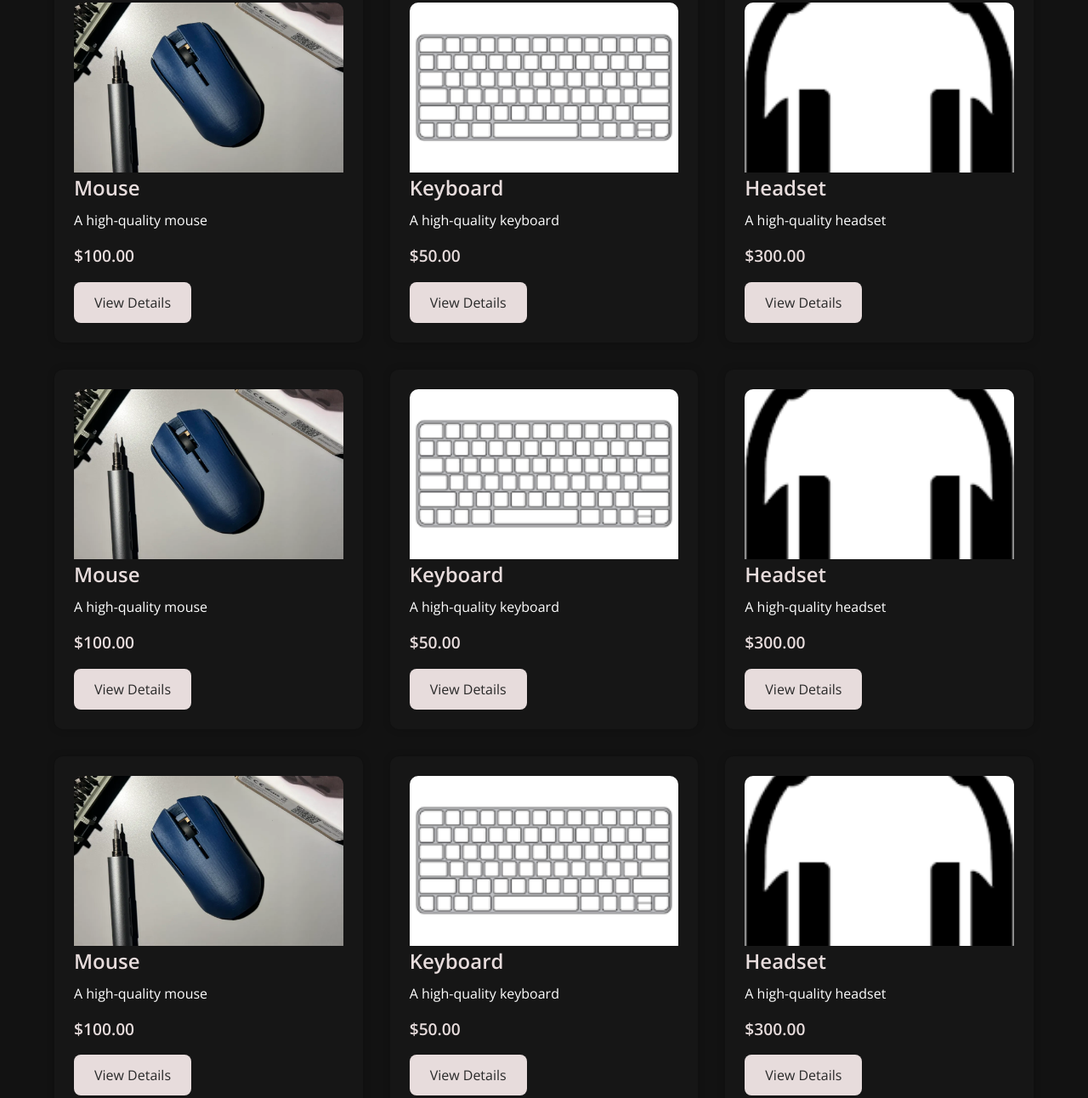
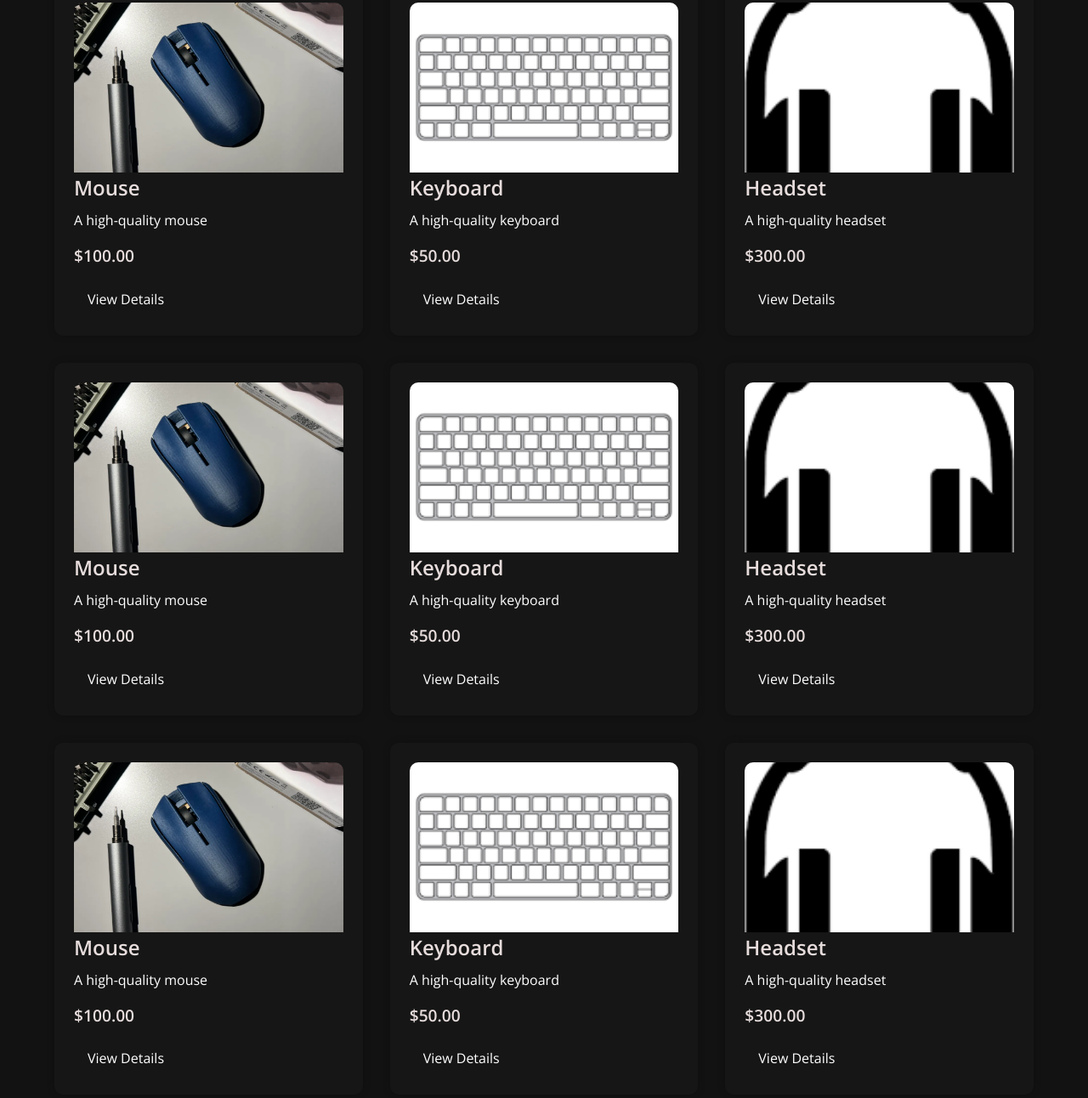
Before and after one commit to G0ldsand01/CMK-2.0, an Astro site: page / in a window 1280 px wide. Shown: the part 956-2248 px from the top of the page at 85% size. Built offline with nearby package versions, Linux system fonts and the light colour scheme; Astro itself is replaced by a stand-in of ours; a web font is replaced by a local one.

Commit message:
Cart Button fixed

```diff
--- a/src/components/Header.astro
+++ b/src/components/Header.astro
@@ -98,7 +98,7 @@ import "@styles/snipcart.css";
       <li><a href="/login">Login</a></li>
       <li><a href="/register">Register</a></li>
       <li>
-        <button class="snipcart-checkout" data-item-url="(astro.url)">
+        <button id= "cart" class="snipcart-checkout" data-item-url="(astro.url)">
           <ShoppingBag />
           <span
             id="cart-count"
--- a/src/styles/index.css
+++ b/src/styles/index.css
@@ -16,6 +16,20 @@ ul {
     list-style: none;
 }
 
+button {
+    position: relative;
+    display: block;
+    margin-left: auto;
+    margin-right: auto;
+    padding: 0.5rem 1rem;
+    border: none;
+    border-radius: 0.5rem;
+    cursor: pointer;
+    transition: background-color 0.3s ease, color 0.3s ease;
+    text-align: center;
+    background: none;
+    color: #fff;
+}
 img {
 
     height: auto;
```
Also changed, not shown: src/styles/about.css (+11 -1 lines).
